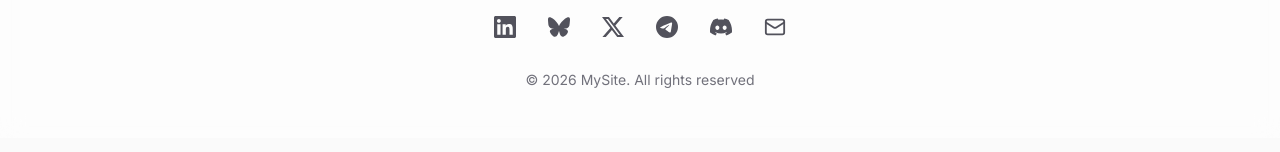
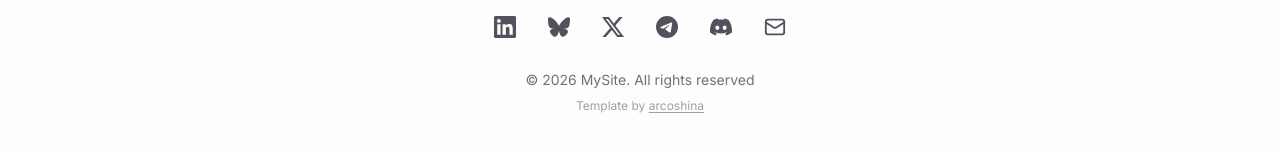
Before and after one commit to wesleyshun2/personal-website-template, a Next.js app: page /en in a window 1280 px wide. Shown: the part 2333-2485 px from the top of the page. Built offline with nearby package versions, Linux system fonts and the light colour scheme.

Commit message:
feat: add Footer component and initialize project metadata with MIT license

```diff
--- a/package.json
+++ b/package.json
@@ -1,6 +1,8 @@
 {
   "name": "personal-website",
   "version": "0.1.0",
+  "author": "arcoshina",
+  "license": "MIT",
   "private": true,
   "scripts": {
     "dev": "next dev",
--- a/src/components/Footer.tsx
+++ b/src/components/Footer.tsx
@@ -13,9 +13,12 @@ export function Footer({ dict }: { dict: any; lang: string }) {
                 </div>
 
                 {/* Copyright Section */}
-                <div className="flex flex-col items-center text-center">
+                <div className="flex flex-col items-center text-center gap-2">
                     <p className="text-sm text-zinc-500 dark:text-zinc-400">
                         © {currentYear} MySite. {dict.footer.rights}
+                    </p>
+                    <p className="text-xs text-zinc-400 dark:text-zinc-500">
+                        Template by <a href="https://github.com/wesleyshun2/personal-website-template" target="_blank" rel="noopener noreferrer" className="hover:text-zinc-800 dark:hover:text-zinc-200 underline underline-offset-2">arcoshina</a>
                     </p>
                 </div>
             </div>
```
Also changed, not shown: 1 other file (tests, documents, lock files or other folders).
